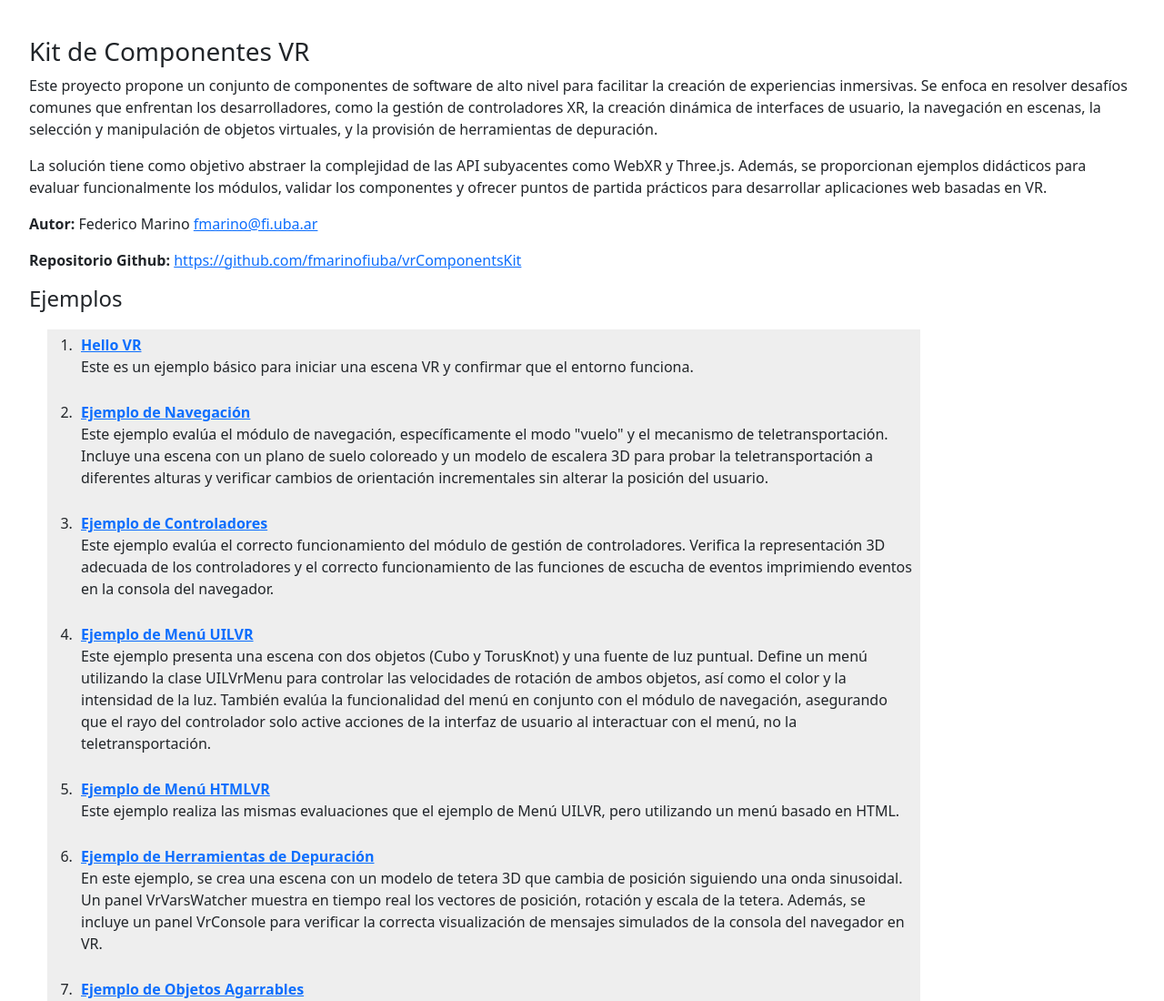
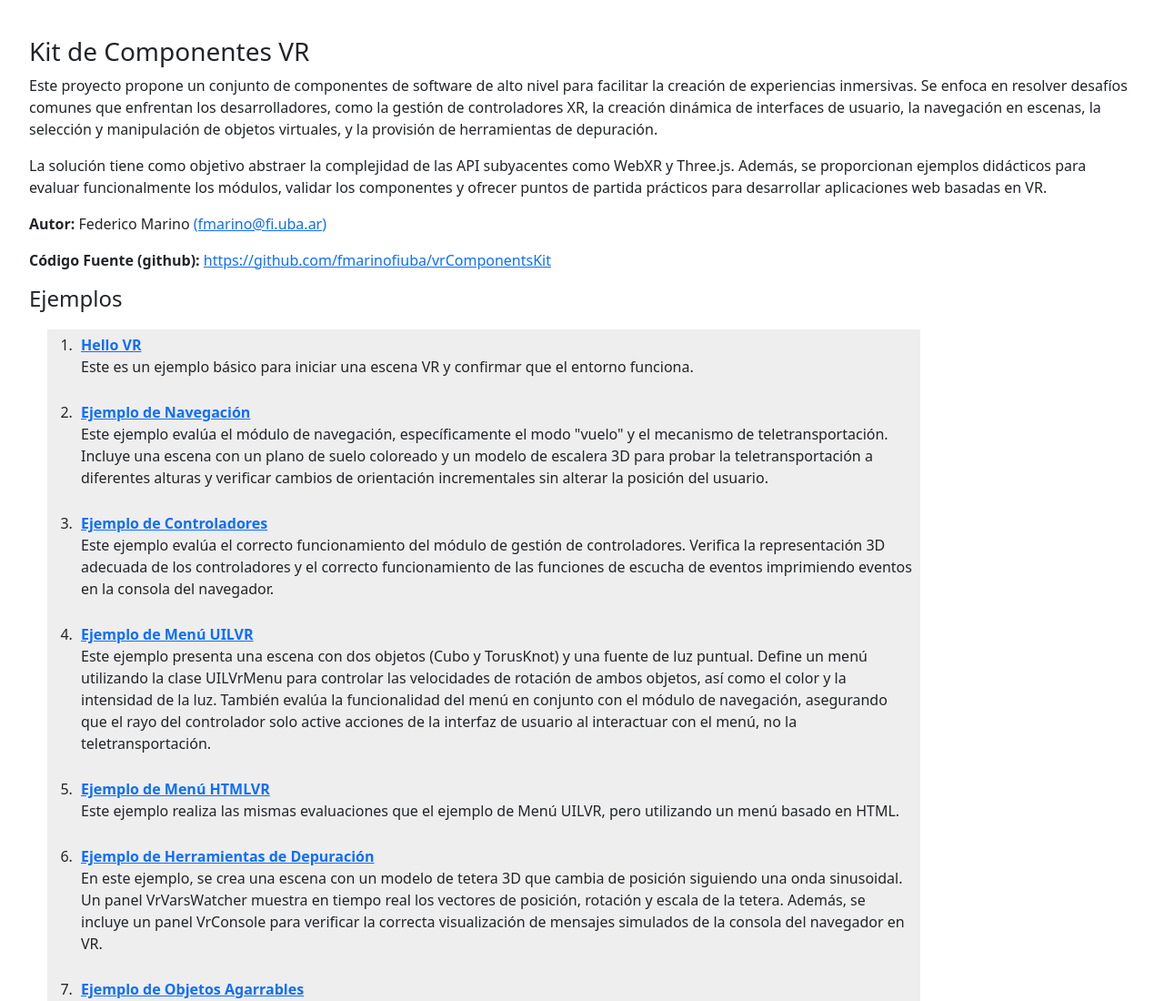
Before and after one commit to fmarinofiuba/vrComponentsKit, a plain HTML site: page index.html in a window 1280 px wide. Shown: the top 1100 px of the page at 91% size. Drawn offline with nearby package versions, Linux system fonts and the light colour scheme.

Commit message:
index.html

```diff
--- a/index.html
+++ b/index.html
@@ -41,8 +41,8 @@
 				Además, se proporcionan ejemplos didácticos para evaluar funcionalmente los módulos, validar los componentes y ofrecer puntos de partida prácticos para
 				desarrollar aplicaciones web basadas en VR.
 			</p>
-			<p><strong>Autor:</strong> Federico Marino <a href="mailto:fmarino@fi.uba.ar">fmarino@fi.uba.ar </a></p>
-			<p><strong>Repositorio Github:</strong>  <a href="https://github.com/fmarinofiuba/vrComponentsKit">https://github.com/fmarinofiuba/vrComponentsKit</a></p>
+			<p><strong>Autor:</strong> Federico Marino <a href="mailto:fmarino@fi.uba.ar">(fmarino@fi.uba.ar) </a></p>
+			<p><strong>Código Fuente (github):</strong>  <a href="https://github.com/fmarinofiuba/vrComponentsKit">https://github.com/fmarinofiuba/vrComponentsKit</a></p>
 			<h4>Ejemplos</h4>
 			<ol>
 				<li>
```
